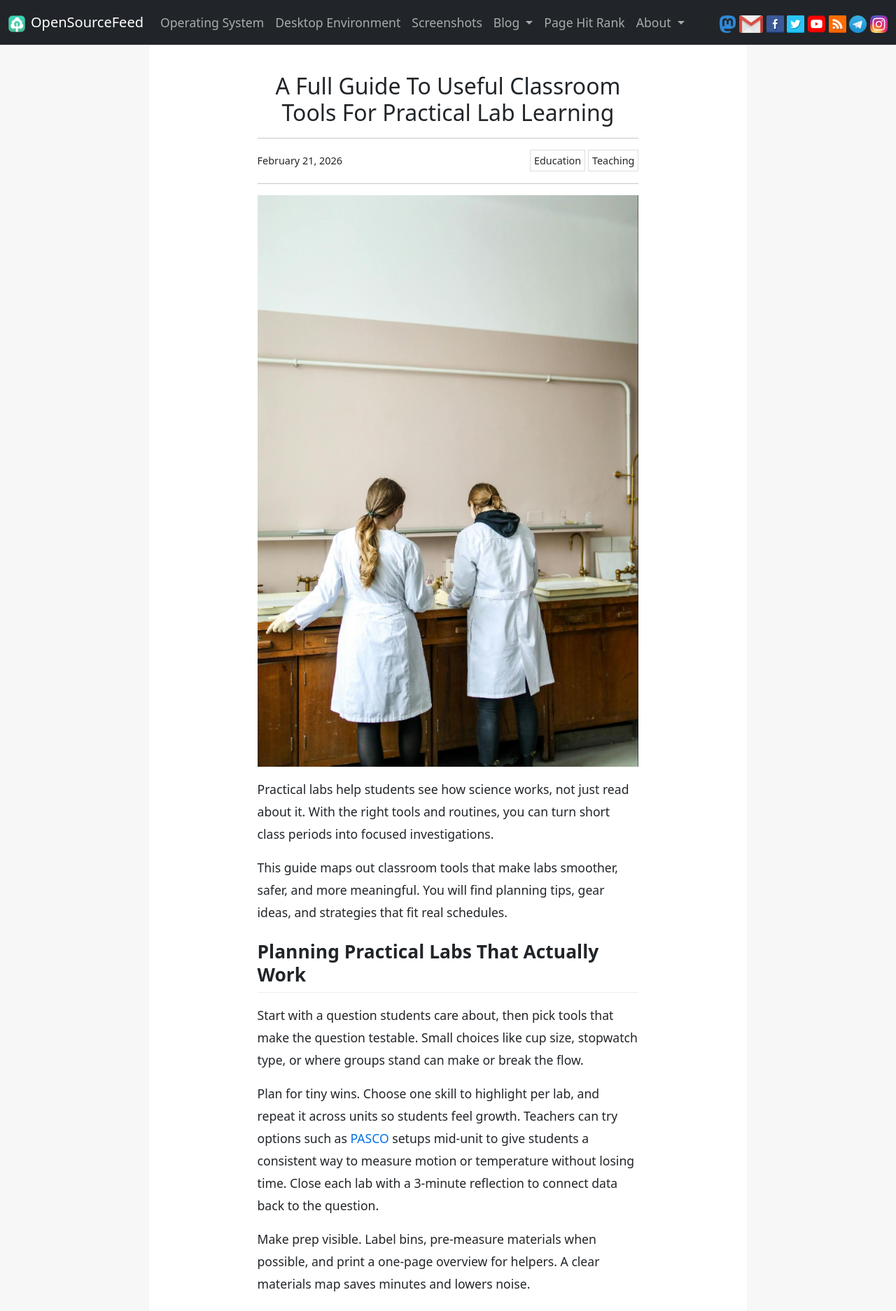
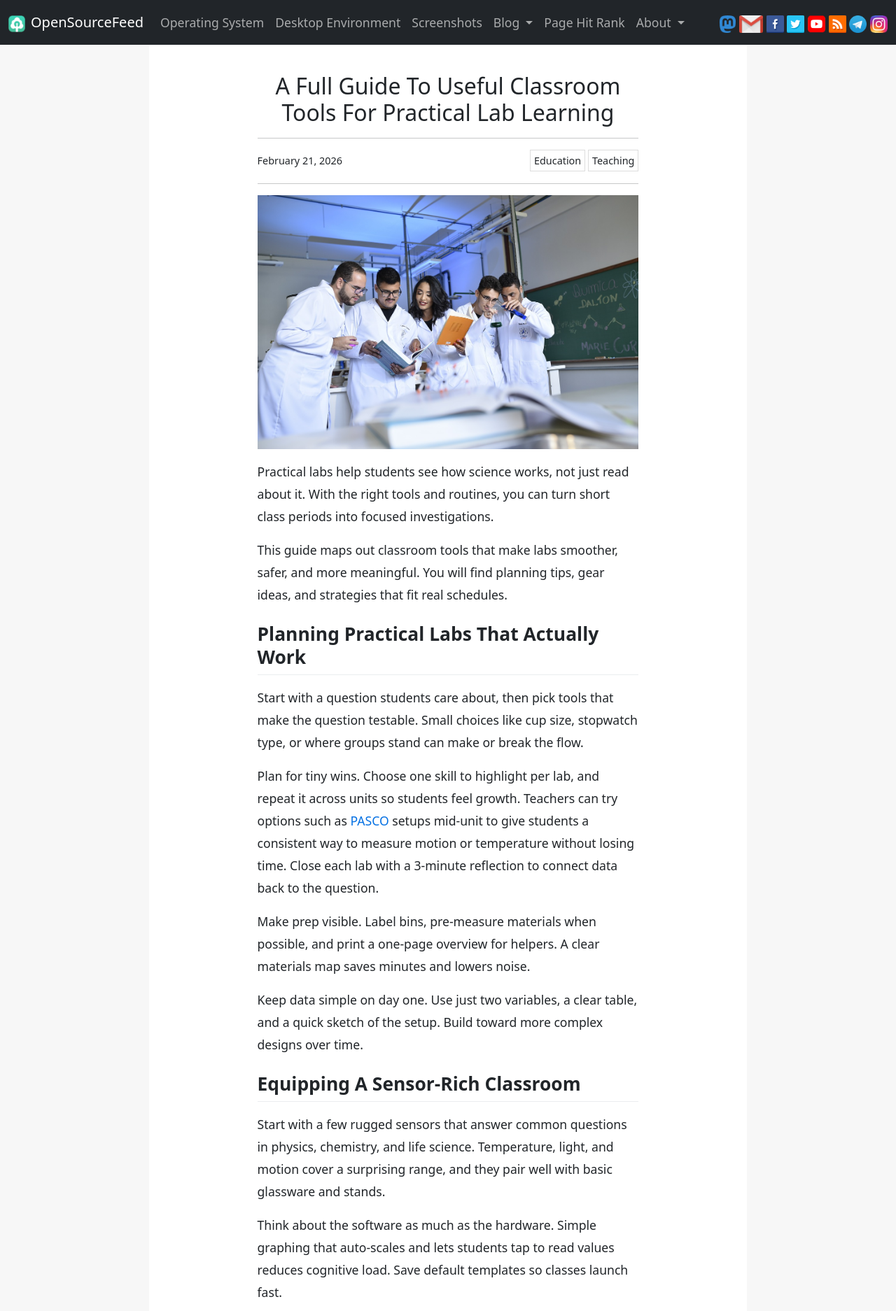
Before and after one commit to opensourcefeed/insights, a Jekyll site: the page built from _posts/2026-02-21-useful-classroom-tools-practical-lab-learning.md, in a window 1280 px wide. Shown: the top 1874 px of the page at 70% size. Built offline with Jekyll 4.4.1, drawn with Linux system fonts in a browser that asks for light colours; comment, search, counter and statistics services are not loaded.

Commit message:
update featured image

```diff
--- a/_posts/2026-02-21-useful-classroom-tools-practical-lab-learning.md
+++ b/_posts/2026-02-21-useful-classroom-tools-practical-lab-learning.md
@@ -11,11 +11,11 @@ tags:
   - lab learning
   - science education
   - teaching strategies
-image: /insights/assets/images/post-images/classroom-tools/image1.jpg
+image: /insights/assets/images/post-images/classroom-tools/image2.jpg
 ---
 
 
-![Practical Lab Learning Tools](/insights/assets/images/post-images/classroom-tools/image1.jpg)
+![Practical Lab Learning Tools](/insights/assets/images/post-images/classroom-tools/image2.jpg)
 
 Practical labs help students see how science works, not just read about it. With the right tools and routines, you can turn short class periods into focused investigations.
 
@@ -62,7 +62,7 @@ Have groups run two trials and compare. Ask which value they trust and why. This
 
 Introduce graphing after the pattern is visible. Let students predict the slope or shape before they see the line. Short predictions make the reveal meaningful.
 
-![Lab Data and Measurement](/insights/assets/images/post-images/classroom-tools/image2.jpg)
+![Lab Data and Measurement](/insights/assets/images/post-images/classroom-tools/image1.jpg)
 
 ## Scaffolds That Support Hands-On Learning
 
```
